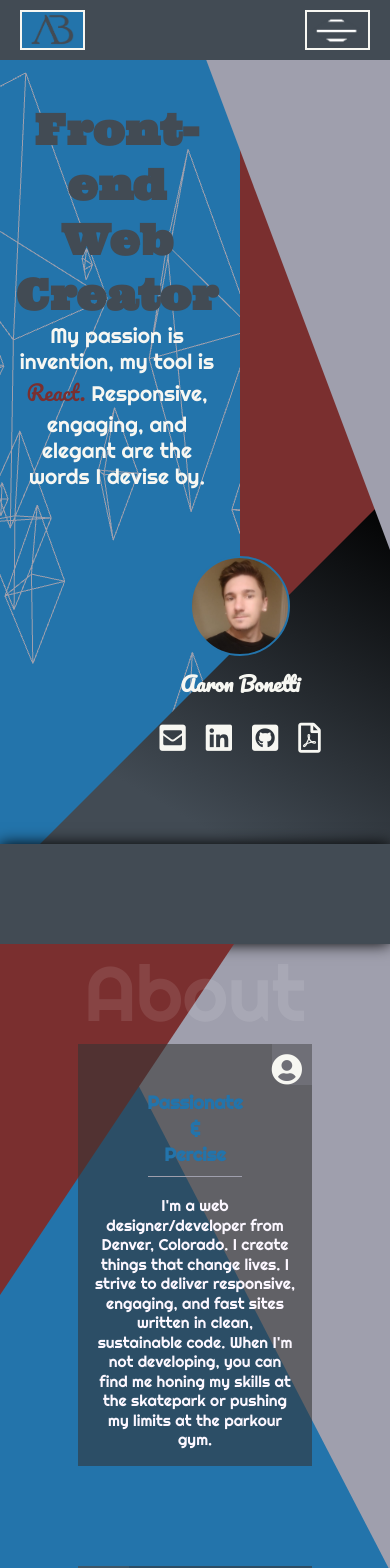
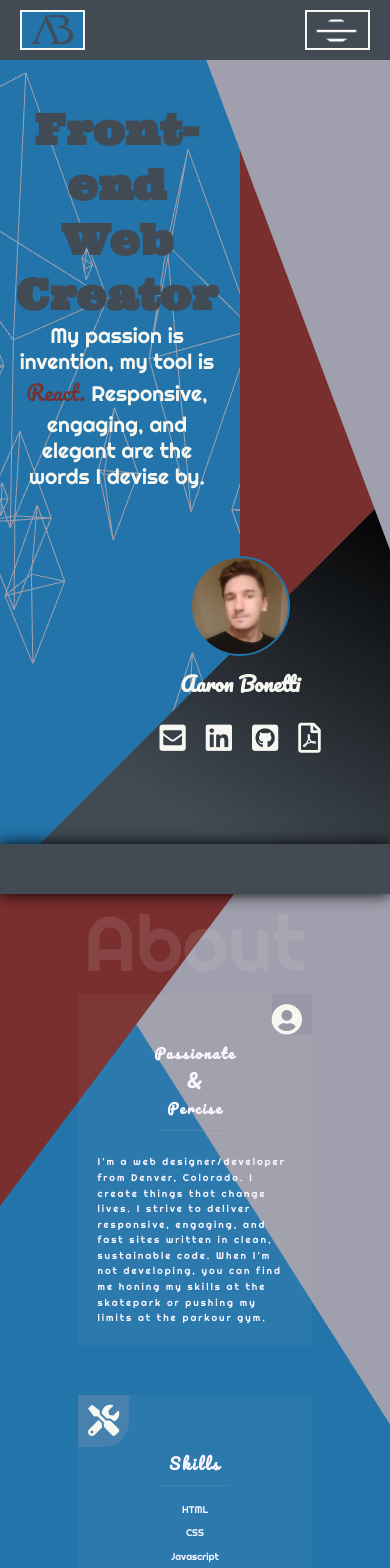
Before and after one commit to AaronMikeBonetti/Portfolio, a React (Create React App) app: page / in a window 390 px wide. Shown: the top 1568 px of the page. Built offline with nearby package versions, Linux system fonts and the light colour scheme.

Commit message:
tweaked about page

```diff
--- a/src/components/About Section/about-queries.scss
+++ b/src/components/About Section/about-queries.scss
@@ -2,14 +2,27 @@
     .about__container{
         display: grid;
         grid-template-columns: 20% 1fr 20%;
-        grid-template-rows: 100px 100px 1fr 100px 1fr 100px;
+        grid-template-rows: 50px 100px 1fr 50px 1fr 100px;
+
+        .about__top__triangle{
+            position: relative;
+            z-index: 2;
+            grid-column: 1/-1;
+            grid-row: 2/-1;
+            -webkit-clip-path: polygon(0 0, 0% 100%, 100% 0);
+            clip-path: polygon(0 0, 0% 100%, 100% 0);
+            height: 80vw;
+            width: 60vw;
+
+
+        }
 
         .about__header{
             grid-column: 1/-1;
             grid-row: 2/3;
             z-index: 3;
             font-size: 22vw;
-
+            text-align: center;
         }
 
             .about__content__container{
@@ -21,19 +34,16 @@
                 }
 
                 .about__content__header{
-                    padding: 1.5vw;
-                    font-size: 4vw;
+                    font-size: 3vw;
                 }
 
 
-                hr{
-                    width: 40%;
-                }
+
 
                 .about__content{
-                    font-size: 4vw;
-                    line-height: 5vw;
-                    padding: 4vw;
+                      font-size: 2.5vw;
+                      letter-spacing: 2px;
+                      line-height: 4vw;
                 }
         }
 
@@ -41,26 +51,24 @@
             grid-column: 2;
             grid-row: 5;
             width: 100%;
+            height: 100%;
             text-align: left;
 
             i{
                 font-size: 8vw;
-                background: rgba(114, 114, 114, 0.26);
+
             }
             h3{
-                    font-size: 5vw;
+                font-size: 4vw;
             }
-            hr{
-                width: 40%;
 
-            }
             ul{
                 padding: 2vw;
 
                 li{
 
-                    font-size: 4vw;
-                    line-height: 8vw;
+                    font-size: 2.5vw;
+                    line-height: 6vw;
 
                 }
             }
--- a/src/components/About Section/about.scss
+++ b/src/components/About Section/about.scss
@@ -2,8 +2,8 @@
 
 .about__container{
     display: grid;
-    grid-template-columns: 15% 1fr 5% 1fr 15%;
-    grid-template-rows: 100px 100px 200px 1fr 100px 100px;
+    grid-template-columns: 5% 1fr 5% 1fr 5%;
+    grid-template-rows: 50px 150px 100px 1fr 100px 100px;
     height:100%;
     width: 100%;
     background: $primary-dark;
@@ -16,7 +16,7 @@
         grid-row: 2/-1;
         -webkit-clip-path: polygon(0 0, 0% 100%, 100% 0);
         clip-path: polygon(0 0, 0% 100%, 100% 0);
-        height: 90vw;
+        height: 40vw;
         width: 60vw;
         background: $secondary;
 
@@ -38,7 +38,7 @@
         grid-row:1;
         width: 100%;
         position: relative;
-        z-index: 2;
+        z-index: 3;
         height: 100%;
         background: $secondary-dark;
         box-shadow: 0px 0px 15px;
@@ -48,7 +48,7 @@
 
     .about__header{
         grid-column: 1/-1;
-        grid-row: 3;
+        grid-row: 1/2;
         text-align: right;
         z-index: 3;
         font-size: 20vw;
@@ -62,7 +62,7 @@
             grid-row: 3/5;
             text-align: right;
             width: 100%;
-            background: rgba(53, 53, 53, 0.582);
+            background: rgba(204, 204, 204, 0.048);
 
 
             i{
@@ -70,8 +70,7 @@
                 padding-top: 10px;
                 padding-right: 10px;
                 color: $primary-light;
-                background: rgba(159, 159, 173, 0.233);
-
+                background: rgba(138, 138, 151, 0.431);
                 border-bottom-left-radius: 50%;
 
             }
@@ -79,26 +78,30 @@
             .about__content__header{
                 display: block;
                 text-align: center;
-                color: $primary;
+                color: $secondary-light;
                 padding: 1.5vw;
-                font-size: 2.5vw;
+                font-size: 2vw;
+                font-family: 'Pacifico';
+                letter-spacing: 2px;
             }
 
 
             hr{
-                width: 50%;
+                width: 30%;
                 height: 0.3vw;
                 margin:1vw auto;
-                background: $primary-dark;
+                background: rgba(138, 138, 151, 0.349);
                 border: none;
+
             }
 
             .about__content{
                 color:$secondary-light;
-                text-align: center;
-                font-size: 2vw;
-                line-height: 3vw;
-                padding: 3vw;
+                text-align: left;
+                font-size: 1.5vw;
+                letter-spacing: 2px;
+                line-height: 2vw;
+                padding: 5vw;
             }
     }
 
@@ -107,8 +110,8 @@
         grid-column: 4;
         grid-row: 4/6;
         width: 100%;
-        background: rgba(53, 53, 53, 0.582);
-        text-align: left;
+        background: rgba(204, 204, 204, 0.048);
+
 
         i{
             font-size: 5vw;
@@ -121,25 +124,28 @@
         h3{
                 display: block;
                 text-align: center;
-                color: $primary;
+                color: $secondary-light;
                 padding: 1vw;
-                font-size: 3vw;
+                font-size: 2vw;
+                font-family: 'Pacifico';
+                letter-spacing:2px;
         }
         hr{
-            width: 50%;
+            width: 30%;
             height: 0.3vw;
             margin:1vw auto;
-            background: $primary-dark;
+            background: rgba(138, 138, 151, 0.349);
             border: none;
         }
         ul{
             list-style: none;
             text-align: center;
 
+
             li{
                 color:$secondary-light;
+                line-height: 4vw;
                 font-size: 2vw;
-                line-height: 5vw;
 
             }
         }
```
